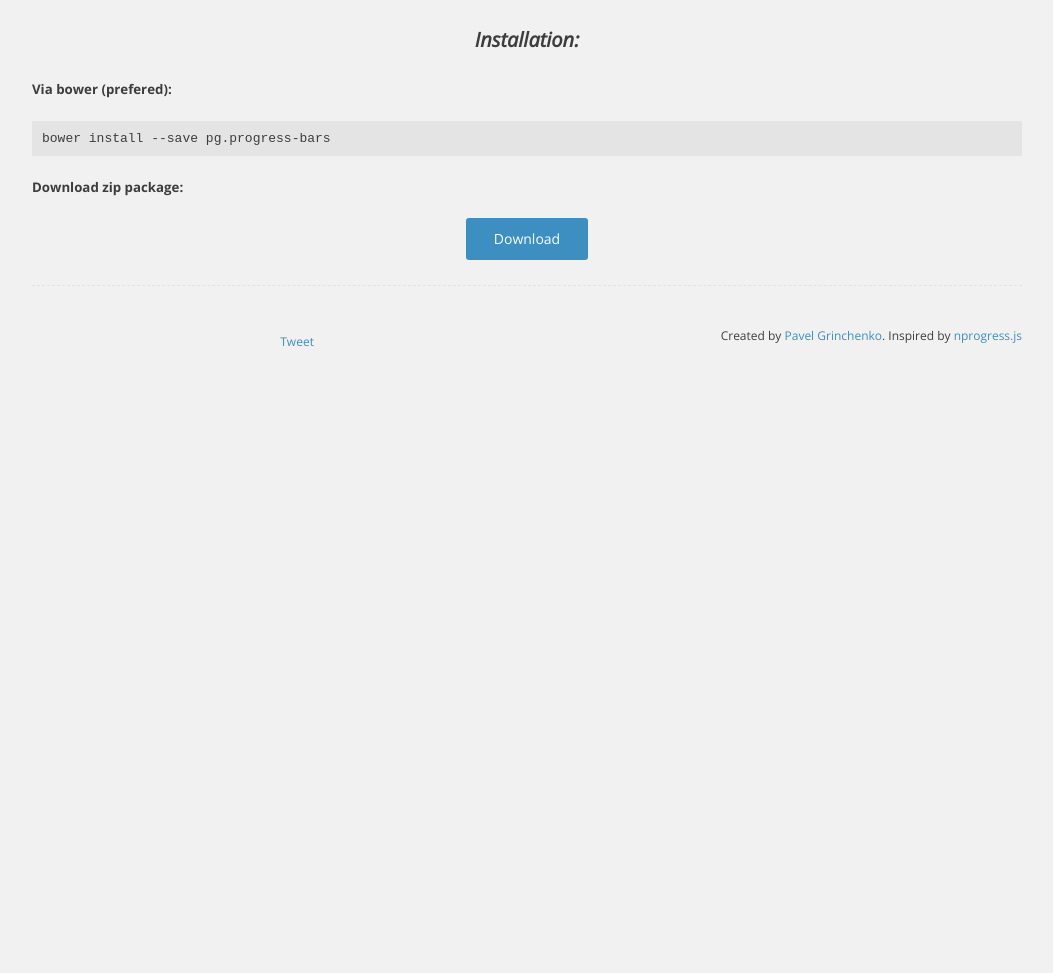
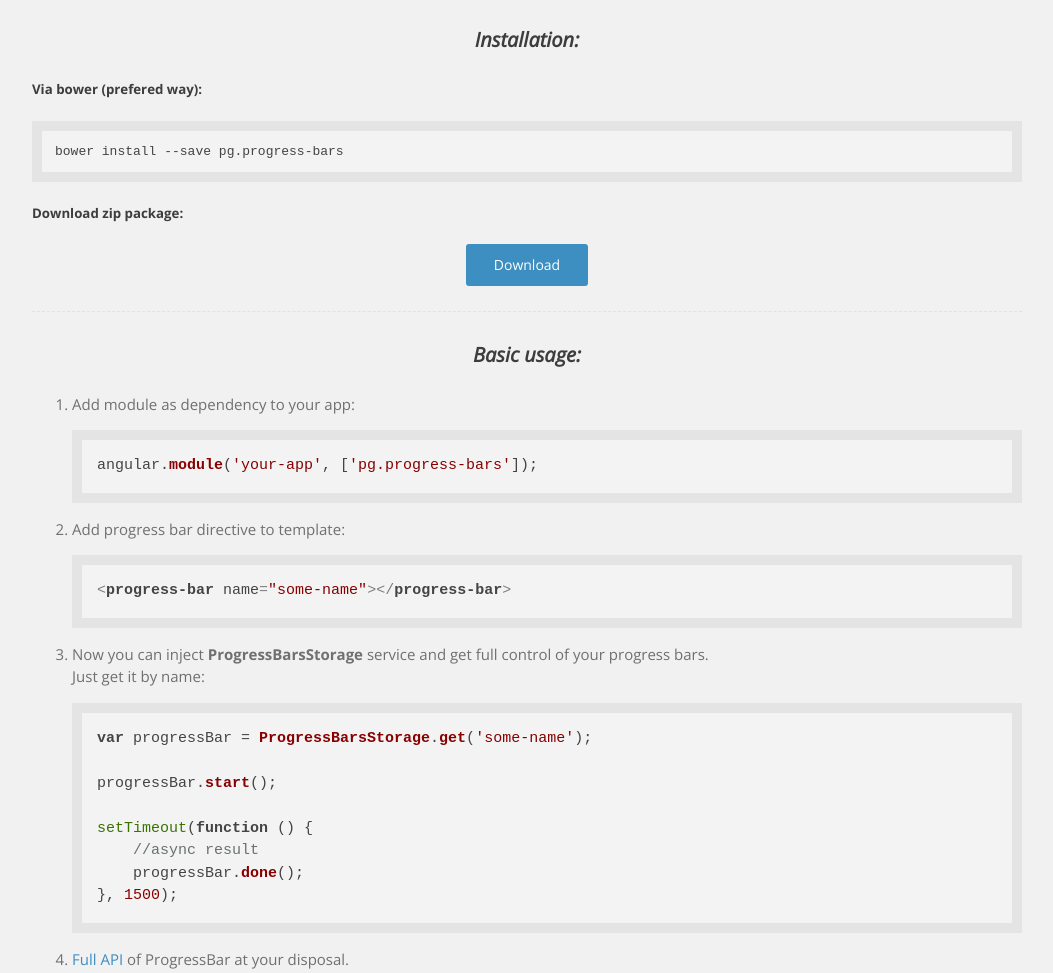
Before and after one commit to psdcoder/progress-bars, a website: page demo/index.html in a window 1280 px wide. Shown: the part 962-1935 px from the top of the page, without its empty margins (113-1166 px from the left). Before the commit the page ends 1322 px from the top, so only its background shows below. Drawn offline with nearby package versions, Linux system fonts and the light colour scheme; grey boxes are pictures that could not be loaded.

Commit message:
Added basic usage section to demo page

```diff
--- a/demo/index.html
+++ b/demo/index.html
@@ -5,6 +5,7 @@
         <title>progress-bars angular.js module</title>
         <link rel="icon" type="image/png" sizes="16x16" href="./favicon.png"/>
         <link href='http://fonts.googleapis.com/css?family=Open+Sans:300italic,400,700' rel='stylesheet' type='text/css'>
+        <link rel="stylesheet" href="//cdnjs.cloudflare.com/ajax/libs/highlight.js/8.2/styles/default.min.css"/>
         <link rel="stylesheet" href="./styles.css"/>
     </head>
     <body ng-controller="ProgressBarsCtrl as pbc">
@@ -65,12 +66,41 @@
             </section>
             <section class="page-section">
                 <h2 class="section-header">Installation:</h2>
-                <h5>Via bower (prefered):</h5>
-                <pre>bower install --save pg.progress-bars</pre>
+                <h5>Via bower (prefered way):</h5>
+                <pre><code class="bash">bower install --save pg.progress-bars</code></pre>
                 <h5>Download zip package:</h5>
                 <div class="download-button-container">
                     <a class="button button_type_download" href="https://github.com/PSDCoder/progress-bars/archive/master.zip" target="_blank">Download</a>
                 </div>
+            </section>
+            <section class="page-section">
+                <h2 class="section-header">Basic usage:</h2>
+                <ol class="usage-list">
+                    <li class="usage-list__item">
+                        Add module as dependency to your app:
+                        <pre><code class="javascript">angular.module('your-app', ['pg.progress-bars']);</code></pre>
+                    </li>
+                    <li class="usage-list__item">
+                        Add progress bar directive to template:
+                        <pre><code class="html">&lt;progress-bar name="some-name"&gt;&lt;/progress-bar&gt;</code></pre>
+                    </li>
+                    <li class="usage-list__item">
+                        Now you can inject <b>ProgressBarsStorage</b> service and get full control of your progress bars.
+                        <br/>
+                        Just get it by name:
+                        <pre><code class="javascript">var progressBar = ProgressBarsStorage.get('some-name');
+
+progressBar.start();
+
+setTimeout(function () {
+    //async result
+    progressBar.done();
+}, 1500);</code></pre>
+                    </li>
+                    <li class="usage-list__item">
+                        <a href="https://github.com/PSDCoder/progress-bars/blob/master/README.md">Full API</a> of ProgressBar at your disposal.
+                    </li>
+                </ol>
             </section>
             <footer class="main-footer">
                 <iframe src="http://ghbtns.com/github-btn.html?user=PSDCoder&type=follow" allowtransparency="true" frameborder="0" scrolling="0" width="132" height="20"></iframe>
@@ -84,7 +114,12 @@
         <script src="//ajax.googleapis.com/ajax/libs/angularjs/1.2.14/angular.min.js"></script>
         <script src="../dist/pg.progress-bars.min.js"></script>
         <script src="./main.js"></script>
-        <script>!function(d,s,id){var js,fjs=d.getElementsByTagName(s)[0],p=/^http:/.test(d.location)?'http':'https';if(!d.getElementById(id)){js=d.createElement(s);js.id=id;js.src=p+'://platform.twitter.com/widgets.js';fjs.parentNode.insertBefore(js,fjs);}}(document, 'script', 'twitter-wjs');</script>
+        <script src="//cdnjs.cloudflare.com/ajax/libs/highlight.js/8.2/highlight.min.js"></script>
+        <script>
+            hljs.initHighlightingOnLoad();
+            //twitter follow button
+            !function(d,s,id){var js,fjs=d.getElementsByTagName(s)[0],p=/^http:/.test(d.location)?'http':'https';if(!d.getElementById(id)){js=d.createElement(s);js.id=id;js.src=p+'://platform.twitter.com/widgets.js';fjs.parentNode.insertBefore(js,fjs);}}(document, 'script', 'twitter-wjs');
+        </script>
         <!-- Yandex.Metrika counter --><script type="text/javascript">(function (d, w, c) { (w[c] = w[c] || []).push(function() { try { w.yaCounter24754154 = new Ya.Metrika({id:24754154, webvisor:true, clickmap:true, accurateTrackBounce:true}); } catch(e) { } }); var n = d.getElementsByTagName("script")[0], s = d.createElement("script"), f = function () { n.parentNode.insertBefore(s, n); }; s.type = "text/javascript"; s.async = true; s.src = (d.location.protocol == "https:" ? "https:" : "http:") + "//mc.yandex.ru/metrika/watch.js"; if (w.opera == "[object Opera]") { d.addEventListener("DOMContentLoaded", f, false); } else { f(); } })(document, window, "yandex_metrika_callbacks");</script><noscript><div><img src="//mc.yandex.ru/watch/24754154" style="position:absolute; left:-9999px;" alt="" /></div></noscript><!-- /Yandex.Metrika counter -->
     </body>
 </html>
--- a/demo/styles.less
+++ b/demo/styles.less
@@ -183,7 +183,8 @@ pre {
     text-align: center;
 }
 
-.features-list {
+.features-list,
+.usage-list {
     @fontSize: 15px;
 
     margin: 20px 0 20px 40px;
@@ -199,6 +200,10 @@ pre {
         font-weight: 300;
         line-height: @fontSize * 1.5;
     }
+}
+
+.usage-list {
+    list-style: decimal;
 }
 
 .main-footer {
```
Also changed, not shown: demo/styles.css.
